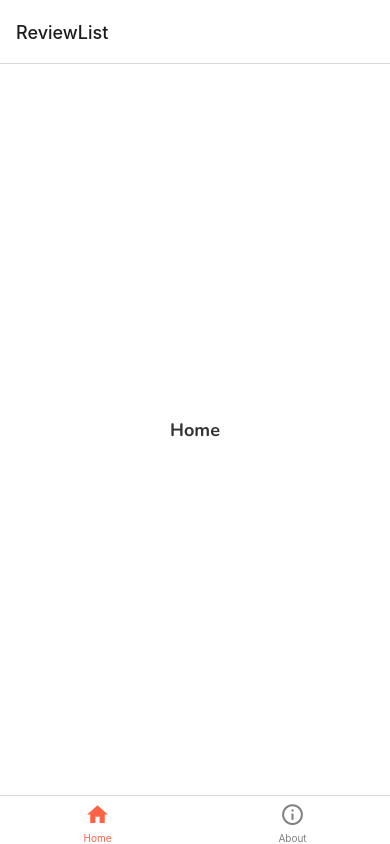
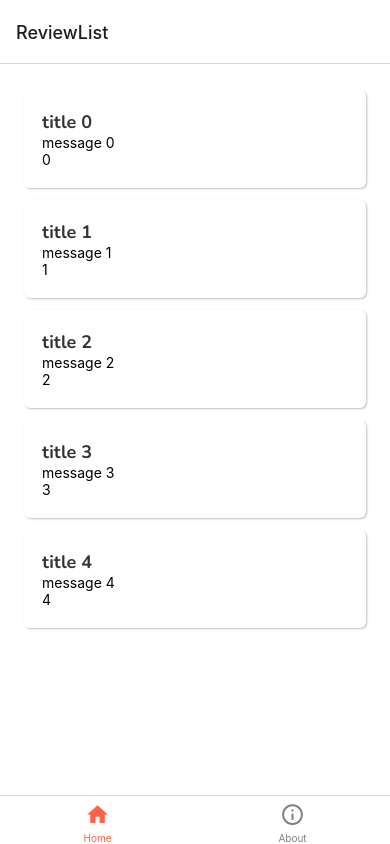
Before and after one commit to ChenHuei/expo-tutorial, a React Native app: screen /ReviewList in a window 390 px wide. Built offline with nearby package versions, Linux system fonts and the light colour scheme.

Commit message:
update page

```diff
--- a/src/styles/globals.ts
+++ b/src/styles/globals.ts
@@ -4,8 +4,7 @@ export const globalStyles = StyleSheet.create({
   container: {
     flex: 1,
     backgroundColor: '#fff',
-    alignItems: 'center',
-    justifyContent: 'center',
+    padding: 20,
   },
   title: {
     color: '#333',
--- a/src/views/Home.tsx
+++ b/src/views/Home.tsx
@@ -1,17 +1,48 @@
-import React from 'react';
-import { View, Text } from 'react-native';
+import React, { useState } from 'react';
+import { StyleSheet, View, Text, FlatList, TouchableOpacity } from 'react-native';
 
 import { globalStyles } from '@styles/globals';
+import Card from '@components/Card';
 
-interface HomeProps {}
+interface Review {
+  title: string;
+  message: string;
+  rating: number;
+  key: number;
+}
+
+interface HomeProps {
+  navigation: any;
+}
 
 const Home = (props: HomeProps) => {
+  const { navigation } = props;
+  const [reviews, setReviews] = useState<Review[]>(
+    [...Array(5).keys()].map((item) => ({
+      title: `title ${item}`,
+      message: `message ${item}`,
+      rating: item,
+      key: item,
+    })),
+  );
+
   return (
     <View style={globalStyles.container}>
-      <Text style={globalStyles.title}>Home</Text>
+      <FlatList
+        data={reviews}
+        renderItem={({ item }) => (
+          <TouchableOpacity onPress={() => navigation.navigate('ReviewDetail', item)}>
+            <Card>
+              <Text style={globalStyles.title}>{item.title}</Text>
+              <Text>{item.message}</Text>
+              <Text>{item.rating}</Text>
+            </Card>
+          </TouchableOpacity>
+        )}
+      />
     </View>
   );
 };
 
 export default Home;
-export type { HomeProps };
+export type { HomeProps, Review };
--- a/src/views/ReviewDetail.tsx
+++ b/src/views/ReviewDetail.tsx
@@ -1,14 +1,27 @@
 import React from 'react';
-import { View, Text } from 'react-native';
+import { View, Text, Button } from 'react-native';
 
 import { globalStyles } from '@styles/globals';
+import { RouteProp } from '@react-navigation/native';
 
-interface ReviewDetailProps {}
+import { Review } from './Home';
+
+interface ReviewDetailProps {
+  navigation: any;
+  route: RouteProp<{ params: Review }, 'params'>;
+}
 
 const ReviewDetail = (props: ReviewDetailProps) => {
+  const { navigation, route } = props;
+  const { title, message, rating } = route.params;
+
   return (
     <View style={globalStyles.container}>
       <Text style={globalStyles.title}>ReviewDetail</Text>
+      <Text>{title}</Text>
+      <Text>{message}</Text>
+      <Text>{rating}</Text>
+      <Button title="go to home" onPress={() => navigation.navigate('Home')}></Button>
     </View>
   );
 };
```
